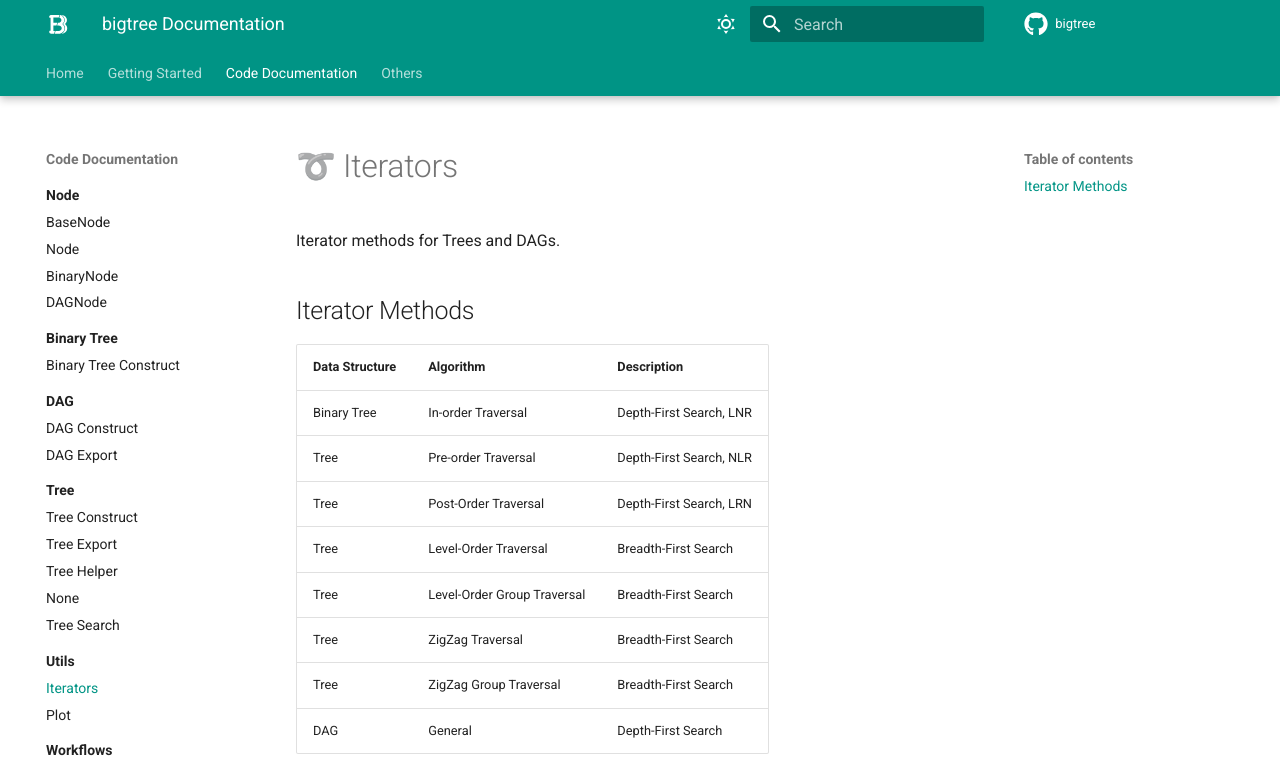
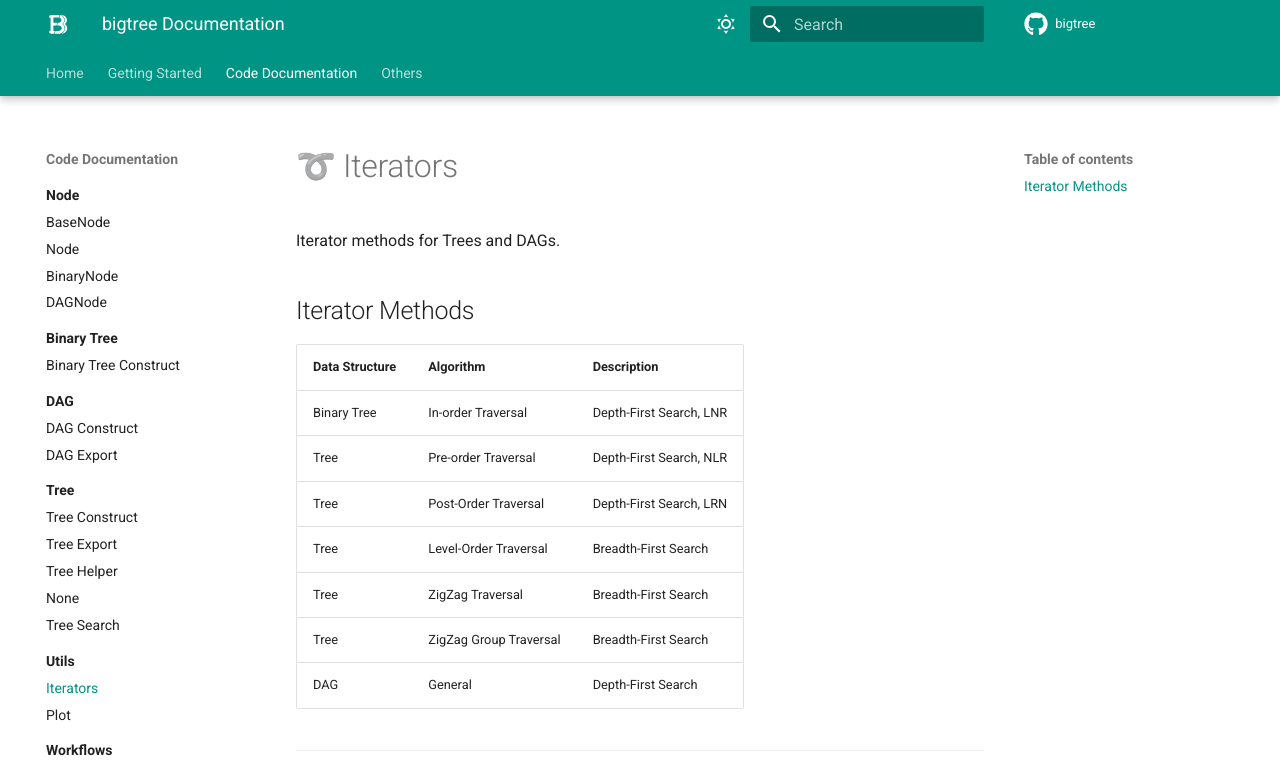
Before and after one commit to kayjan/bigtree, an MkDocs documentation site: the page built from docs/bigtree/utils/iterators.md, in a window 1280 px wide and 1008 px high, cut to the strip 0-771 px from the top of the window. Built offline with MkDocs 1.6.1 and Material for MkDocs 9.7.7, drawn with Linux system fonts in a browser that asks for light colours; comment, search, counter and statistics services are not loaded; the version menu is left out.

Commit message:
Fixed: mkdocs table formatting

```diff
--- a/docs/bigtree/utils/iterators.md
+++ b/docs/bigtree/utils/iterators.md
@@ -10,12 +10,11 @@
 
 | Data Structure | Algorithm                   | Description             |
 |----------------|-----------------------------|-------------------------|
- | Binary Tree    | In-order Traversal          | Depth-First Search, LNR |
- | Tree           | Pre-order Traversal         | Depth-First Search, NLR |
- | Tree           | Post-Order Traversal        | Depth-First Search, LRN |
- | Tree           | Level-Order Traversal       | Breadth-First Search    |
- | Tree           | Level-Order Group Traversal | Breadth-First Search    |
- | Tree           | ZigZag Traversal            | Breadth-First Search    |
+| Binary Tree    | In-order Traversal          | Depth-First Search, LNR |
+| Tree           | Pre-order Traversal         | Depth-First Search, NLR |
+| Tree           | Post-Order Traversal        | Depth-First Search, LRN |
+| Tree           | Level-Order Traversal       | Breadth-First Search    |
+| Tree           | ZigZag Traversal            | Breadth-First Search    |
 | Tree           | ZigZag Group Traversal      | Breadth-First Search    |
 | DAG            | General                     | Depth-First Search      |
 
```
Also changed, not shown: docs/bigtree/tree/search.md (+1 -1 lines).
